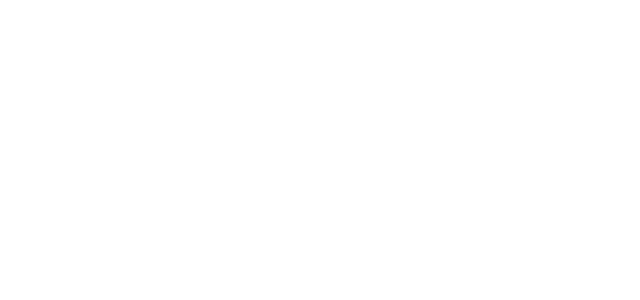
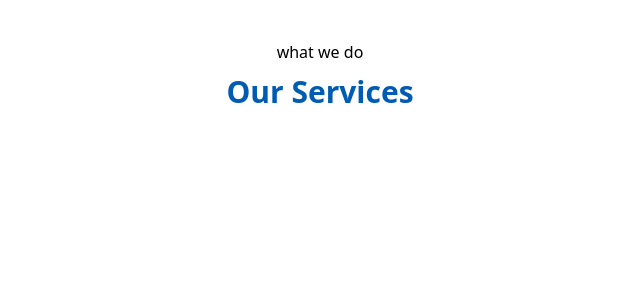
Before and after one commit to IrgiNM/Belajar_di_Indokoding, a React (Vite) app in the folder belajar-react/: page /zahra in a window 1280 px wide. Before the commit this address had no page. Shown: the top 300 px of the page, without its empty margins (320-960 px from the left). Built offline with nearby package versions, Linux system fonts and the light colour scheme.

Commit message:
dari zahra

```diff
--- a/belajar-react/src/App.tsx
+++ b/belajar-react/src/App.tsx
@@ -6,6 +6,7 @@
 import ExampleConditional from "./pages/example/ExampleConditional";
 import ExampleIfElse from "./pages/example/ExampleIfElse";
 import ExampleUseState from "./pages/example/ExampleUseState";
+import ZahraPage from "./pages/ZahraPage";
 
 function App() {
   return (
@@ -18,7 +19,7 @@
           <Route path="/ExampleConditional" element={<ExampleConditional />} />
           <Route path="/ExampleIfElse" element={<ExampleIfElse />} />
           <Route path="/ExampleIfElse" element={<ExampleIfElse />} />
-          <Route path="/dinar" element={<DinarPage />} />
+          <Route path="/zahra" element={<ZahraPage />} />
         </Route>
       </Routes>
     </>
--- a/belajar-react/src/pages/ZahraPage.tsx
+++ b/belajar-react/src/pages/ZahraPage.tsx
@@ -0,0 +1,23 @@
+import React from 'react'
+
+export default function Service() {
+  return (
+    <div className='flex flex-col items-center min-h-screen gap-2'>
+        <p>what we do</p>
+        <h1 className='text-2xl text-[30px] font-bold text-[#005CB2]'>Our Services</h1>
+        <div>
+
+        </div>
+
+    </div>
+  )
+}
+
+function serviceCard(props) {
+    return (
+        <div>
+            <h1>{props.title}</h1>
+            <p>{props.description}</p>
+        </div>
+    )
+}
```
